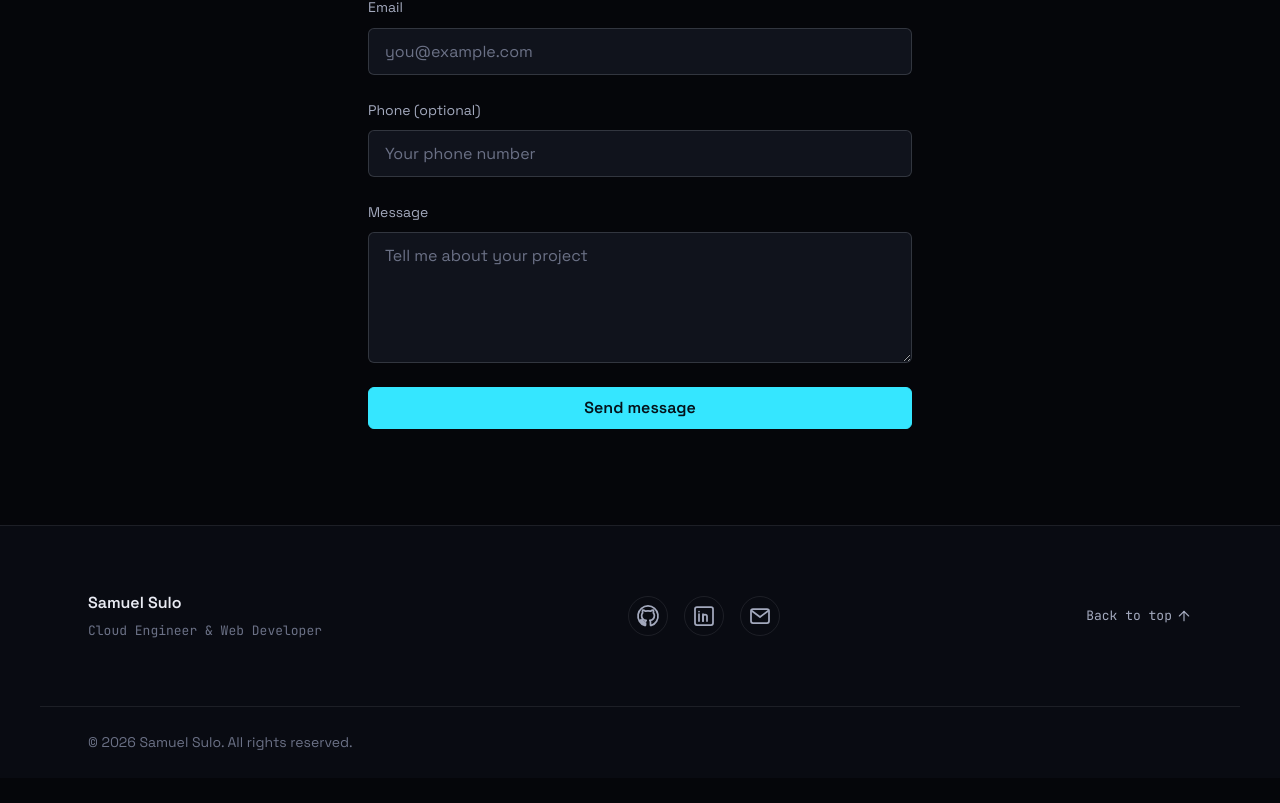
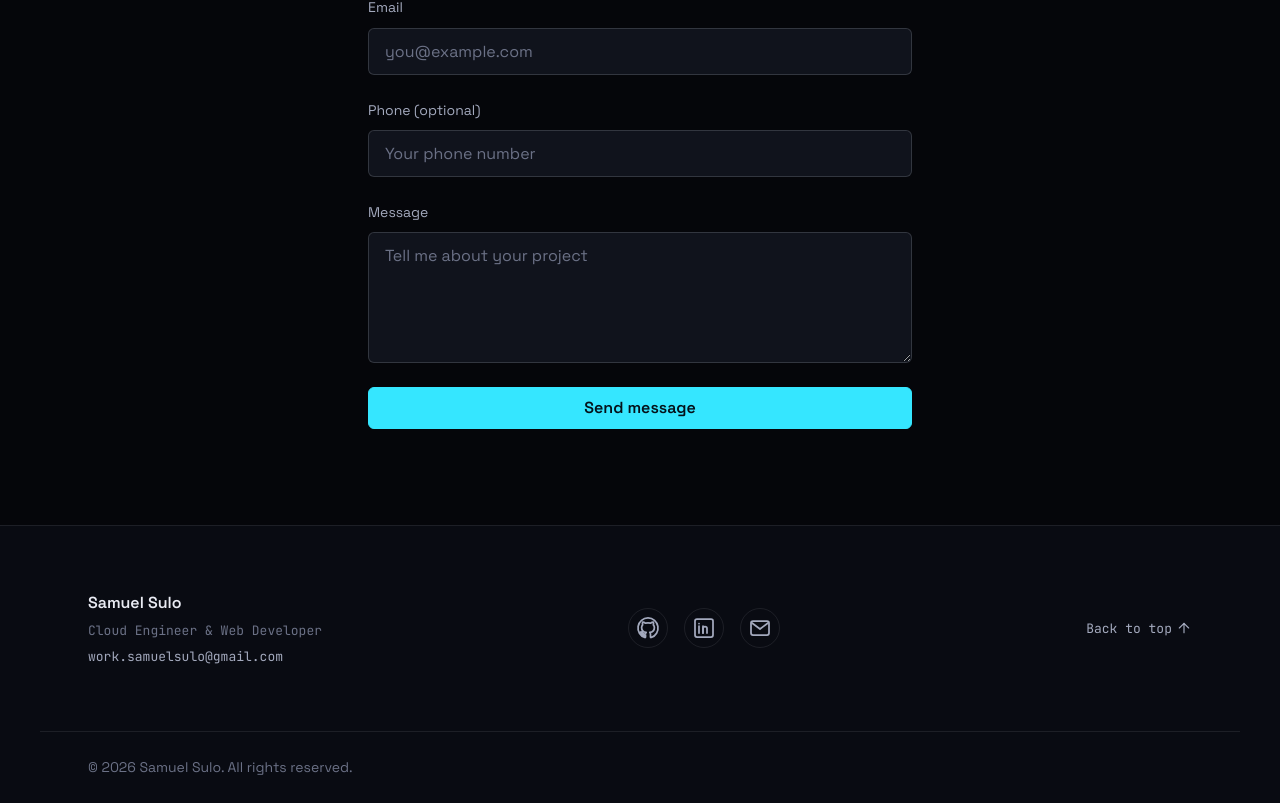
Before and after one commit to samuelsulo/portfolio, a Vue app in the folder website/: page / in a window 1280 px wide. Shown: the part 2997-3800 px from the top of the page. Before the commit the page ends 3775 px from the top, so only its background shows below. Built offline with nearby package versions, Linux system fonts and the light colour scheme.

Commit message:
refactor(application): add social links and email

```diff
--- a/website/src/components/layout/AppFooter.vue
+++ b/website/src/components/layout/AppFooter.vue
@@ -13,6 +13,7 @@ const year = new Date().getFullYear()
       <div class="footer__identity">
         <span class="footer__name">Samuel Sulo</span>
         <span class="footer__tagline">{{ t('footer.tagline') }}</span>
+        <a :href="`mailto:${siteConfig.email}`" class="footer__email">{{ siteConfig.email }}</a>
       </div>
 
       <div class="footer__links">
@@ -88,7 +89,19 @@ const year = new Date().getFullYear()
 
 .footer__links {
   display: flex;
+  align-items: center;
   gap: var(--space-sm);
+}
+
+.footer__email {
+  font-family: var(--font-mono);
+  font-size: var(--fs-mono);
+  color: var(--color-text-muted);
+  transition: color var(--duration-fast) var(--ease-out);
+}
+
+.footer__email:hover {
+  color: var(--color-neon-primary);
 }
 
 .footer__icon-link {
--- a/website/src/data/site-config.json
+++ b/website/src/data/site-config.json
@@ -1,10 +1,10 @@
 {
-  "email": "contact@samuelsulo.dev",
+  "email": "work.samuelsulo@gmail.com",
   "phone": null,
   "location": "Italy",
   "social": {
     "github": "https://github.com/samuelsulo",
-    "linkedin": "https://linkedin.com/in/samuelsulo"
+    "linkedin": "https://linkedin.com/in/samuel-sulo-669298209"
   },
   "availableForWork": true
 }
```
